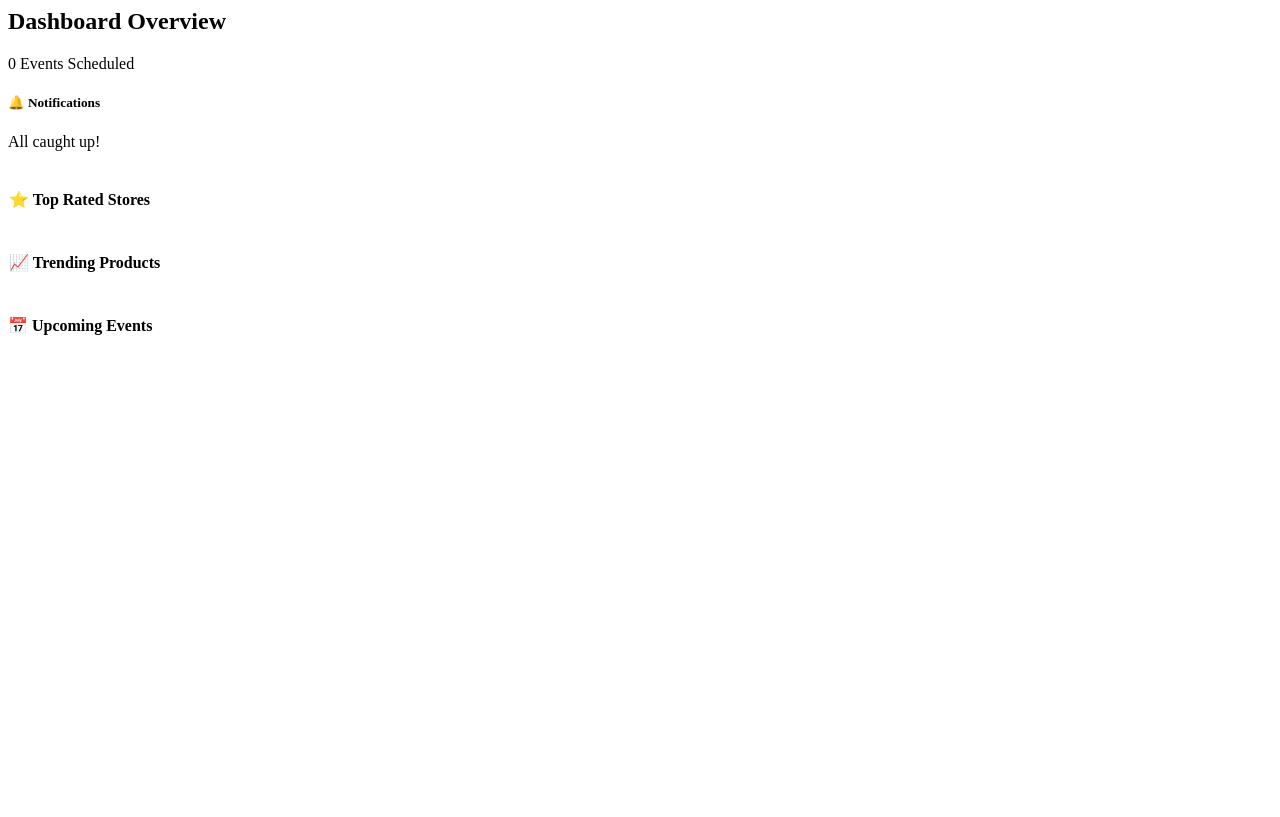
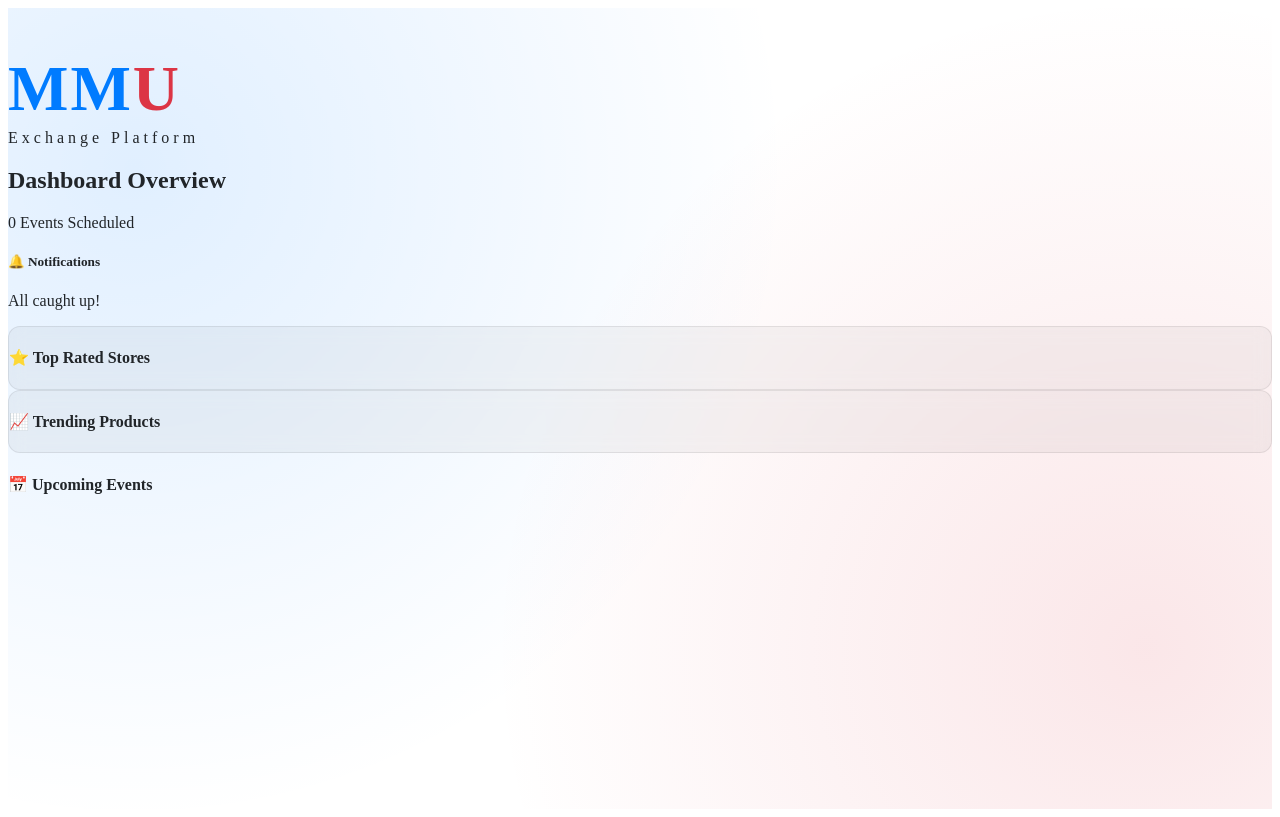
Before and after one commit to AreefHakim/G103, a Flask app: page / in a window 1280 px wide. Before the commit the page ends 335 px from the top, so only its background shows below. Run offline with Flask 3, Linux system fonts and the light colour scheme.

Commit message:
Chan's Updated home.html

```diff
--- a/templates/home.html
+++ b/templates/home.html
@@ -1,22 +1,62 @@
 {% block content %}
 <style>
-    :root { --glass-bg: rgba(255, 255, 255, 0.05); }
+    /* 1. White main background with soft blue and red glow spots */
+    .dashboard-bg-wrapper {
+        position: relative;
+        background-color: #ffffff; /* Main background is now white */
+        background-image:
+            radial-gradient(circle at 10% 20%, rgba(0, 123, 255, 0.12) 0%, transparent 50%),
+            radial-gradient(circle at 90% 80%, rgba(220, 53, 69, 0.12) 0%, transparent 50%);
+        background-attachment: fixed;
+        min-height: 100vh;
+        padding-top: 1px;
+        color: #212529; /* Darker text for readability on white background */
+    }
+
+    /* Adjusted cards to look crisp on a light background */
+    :root { --glass-bg: rgba(0, 0, 0, 0.04); }
     .custom-card {
         background: var(--glass-bg);
-        border: 1px solid rgba(255, 255, 255, 0.1);
+        border: 1px solid rgba(0, 0, 0, 0.08);
         transition: transform 0.2s ease, box-shadow 0.2s ease;
         border-radius: 12px;
+        backdrop-filter: blur(8px);
     }
     .custom-card:hover {
         transform: translateY(-5px);
-        box-shadow: 0 10px 20px rgba(0,0,0,0.3);
+        box-shadow: 0 10px 20px rgba(0, 0, 0, 0.1);
     }
     .badge-rating { background: linear-gradient(45deg, #f093fb 0%, #f5576c 100%); }
+
+    /* 2. MMU Decoration Styles */
+    .mmu-branding-title {
+        font-size: 4rem;
+        font-weight: 900;
+        letter-spacing: 2px;
+        text-transform: uppercase;
+        margin-bottom: 0.2rem;
+        display: inline-block;
+    }
+    .mmu-blue {
+        color: #007bff; /* Deep, vibrant blue */
+    }
+    .mmu-red {
+        color: #dc3545; /* Vibrant red */
+    }
 </style>
 
+<div class="dashboard-bg-wrapper">
     <div class="container my-5">
+
+        <div class="text-center mb-5">
+            <h1 class="mmu-branding-title">
+                <span class="mmu-blue">M</span><span class="mmu-blue">M</span><span class="mmu-red">U</span>
+            </h1>
+            <div class="text-muted small text-uppercase fw-bold" style="letter-spacing: 4px;">Exchange Platform</div>
+        </div>
+
         <div class="d-flex justify-content-between align-items-center mb-5">
-        <h2 class="fw-bold">Dashboard Overview</h2>
+            <h2 class="fw-bold text-dark">Dashboard Overview</h2>
             <span class="text-muted">{{ upcoming_events|length }} Events Scheduled</span>
         </div>
 
@@ -24,10 +64,10 @@
             <h5 class="text-uppercase text-muted small fw-bold mb-3">🔔 Notifications</h5>
             {% if notifications %}
                 {% for notif in notifications %}
-                <div class="alert alert-dismissible fade show custom-card text-white mb-2" role="alert">
+                    <div class="alert alert-dismissible fade show custom-card text-dark mb-2" role="alert">
                         <i class="bi bi-info-circle me-2 text-warning"></i> {{ notif.message }}
                         <a href="{{ url_for('mark_notification_read', notification_id=notif.id) }}"
-                       class="btn-close btn-close-white" aria-label="Close"></a>
+                           class="btn-close" aria-label="Close"></a>
                     </div>
                 {% endfor %}
             {% else %}
@@ -41,7 +81,7 @@
                     <h4 class="text-info mb-4">⭐ Top Rated Stores</h4>
                     <div class="list-group list-group-flush bg-transparent">
                         {% for store in top_rated_stores %}
-                        <div class="list-group-item bg-transparent text-white d-flex justify-content-between border-secondary px-0">
+                            <div class="list-group-item bg-transparent text-dark d-flex justify-content-between border-light px-0">
                                 <span>{{ store.name }}</span>
                                 <span class="badge badge-rating rounded-pill">{{ "%.1f"|format(store.avg_rating) }}</span>
                             </div>
@@ -54,10 +94,10 @@
                 <div class="p-4 custom-card h-100">
                     <h4 class="text-success mb-4">📈 Trending Products</h4>
                     {% for item in most_viewed_products %}
-                    <div class="d-flex align-items-center mb-3">
+                        <div class="d-flex align-items-center mb-3 text-dark">
                             <div class="flex-grow-1">
                                 <div class="fw-bold">{{ item.name }}</div>
-                          <div class="progress mt-1" style="height: 5px; background: rgba(255,255,255,0.1);">
+                              <div class="progress mt-1" style="height: 5px; background: rgba(0,0,0,0.08);">
                                <div class="progress-bar bg-success trending-progress" data-views="{{ item.views }}"></div>
                               </div>
                             </div>
@@ -73,10 +113,10 @@
             <div class="row">
                 {% for evt in upcoming_events %}
                     <div class="col-md-4 mb-3">
-                    <div class="card custom-card text-white h-100">
+                        <div class="card custom-card text-dark h-100">
                             <div class="card-body">
                                 <div class="text-info small mb-2">{{ evt.event_date.strftime('%b %d, %H:%M') }}</div>
-                            <h5 class="card-title">{{ evt.title }}</h5>
+                                <h5 class="card-title fw-bold">{{ evt.title }}</h5>
                                 <p class="card-text text-muted small">{{ evt.description }}</p>
                             </div>
                         </div>
@@ -85,4 +125,5 @@
             </div>
         </div>
     </div>
+</div>
 {% endblock %}
```
Lines whose indentation alone changed are shown as unchanged.
